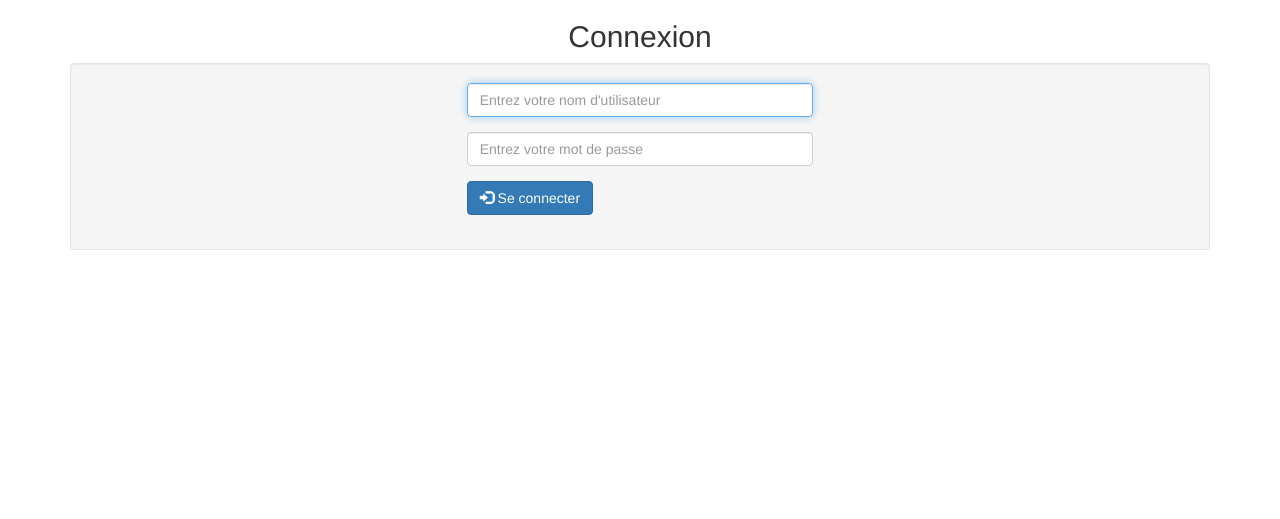
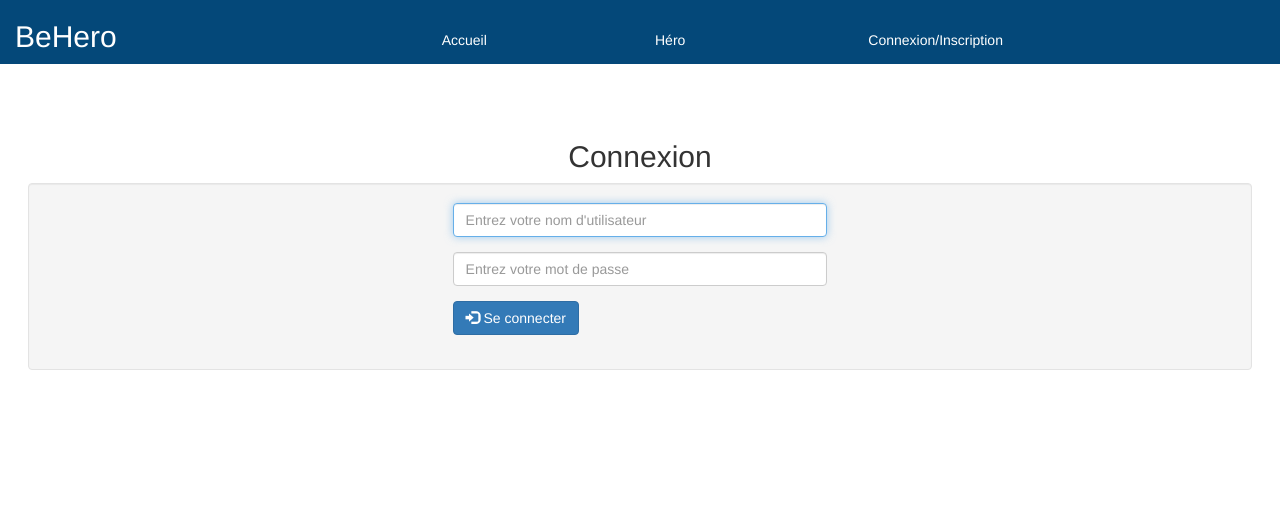
Before and after one commit to MathildeNinous/Projet_MyHeroes_Ninous_Audebert, a PHP site: page /authentification/connexion.php in a window 1280 px wide. Shown: the top 519 px of the page. Run offline with PHP 8.4, Linux system fonts and the light colour scheme.

Commit message:
mise en page

```diff
--- a/connexion.php
+++ b/authentification/connexion.php
@@ -1,11 +1,7 @@
-<!doctype html>
-    <html lang="fr">
-    <head>
-        <meta charset="utf-8">
-        <title>Connexion</title>
-        <link href="lib/bootstrap/css/bootstrap.min.css" rel="stylesheet">
-        <link href="css/style.css" rel="stylesheet">
-    </head>
+<?php
+    require_once '../includes/head.php';
+?>
+
 
     <body>
     <div class="container">
@@ -33,5 +29,26 @@
 
         <script src="lib/jquery/jquery.min.js"></script>
         <script src="lib/bootstrap/js/bootstrap.min.js"></script>
+
+        <!-- Button -->
+<button type="button" class="btn btn-primary" data-bs-toggle="modal" data-bs-target="#popup">Afficher le pop-up</button>
+
+<!-- Pop-up -->
+  <div id="popup" class="modal">
+    <div class="modal-dialog modal-dialog-centered">
+      <div class="modal-content">
+        <div class="modal-header">
+          <p> Entête du pop-up </p>
+        </div>
+        <div class="modal-body">
+          <p> Je suis un magnifique pop-up</p>
+        </div>
+        <div class="modal-footer">
+          <p> Footer du pop-up</p>
+       <button type="button" class="btn btn-secondary" data-dismiss="modal">Fermer le popup</button>
+        </div>
+      </div>
+    </div>
+  </div>
     </body>
 </html>
--- a/inscription.php
+++ b/authentification/inscription.php
@@ -1,4 +1,7 @@
-<?php include("./includes/scripts.php");?>
+<?php
+    include("../includes/scripts.php");
+    require_once '../includes/head.php';
+?>
 
 <!doctype html>
     <html lang="fr">
--- a/css/style.css
+++ b/css/style.css
@@ -1,25 +1,93 @@
+.titre{
+    position:absolute;
+    height: 50%;
+    top: 50px;
+    bottom:0px;
+    left:0;
+    right:0;
+    background-color: #A2D9CE	;
+    text-align: center;
+}
+
+.modal{
+    position: relative;
+}
+.titre *{
+    color:#044879;
+        position: relative;
+        top:25%;
+        bottom: 50%;
+}
+
+.cercle {
+    position:absolute;
+    top:20%;
+    bottom:0;
+    left:40%;
+    right:0;
+    height: 70%;
+    width: 20%;
+    background-color: white;
+    border: 5px solid #A2D9CE;
+    border-radius: 50%;
+}
+
+.container{
+    position:absolute;
+    margin-right:1% ;
+    margin-left:1% ;
+    width: 98%;
+    height: 50%;
+    top:15%;
+    bottom:0;
+    left:0;
+    right:0;
+}
+
+.paragraphe{
+    top:60%;
+}
 
 img {
     border-radius: 30px;
 }
-
+.test{
+    overflow: visible;
+}
 .infoClick{
+    width:20%;
     border-radius: 30px;
     background-color: #A2D9CE	;
     margin : 2px;
     color:black;
     text-align: center;
 }
-
-.navbar a{
+.navbar{
+    background-color: #044879;
+    color: white;
+    top:0;
+    left: 0;
+    width: 100%;
+    margin: 0;
+}
+.container{
+overflow: hidden;
+}
+.navbar a, .navbar p{
+    color: white;
     margin-top:30px;
     margin-bottom:10px;
+
 }
 
-.paragraphe{
+.description{
     border-radius: 30px;
     border:solid 1px lightslategray;
     text-align: center;
+}
+
+.card{
+    margin-left: 10%;
 }
 
 .card-title{
--- a/includes/head.php
+++ b/includes/head.php
@@ -1,4 +1,5 @@
 <?php
+    session_start();
     require_once 'connectBDD.php';?>
 <!doctype html>
 
@@ -11,12 +12,14 @@
         <link href="../css/style.css" rel="stylesheet">
         <title>BeHero </title>
     </head>
-    <headear class = container>
-        <nav class="navbar row navbar-light" style="background-color: #e3f2fd;">
+    <headear>
+        <nav class="navbar navbar-expand-lg navbar-fixed-top row ">
             <h2 class="col-sm-4">BeHero</h2>
-            <a class="col-sm-2" href="index.php">Accueil</a>
+            <a class="col-sm-2" href="../src/index.php">Accueil</a>
             <a class="col-sm-2">Héro</a>
-            <a class="col-sm-2">Connexion</a>
+            <p class="col-sm-2" ><a href="../authentification/connexion.php">Connexion</a><a href="../authentification/inscription.php">/Inscription</a></p>
         </nav>
     </header>
+        <script src="../lib/jquery/jquery.min.js"></script>
+        <script src="../lib/bootstrap/js/bootstrap.min.js"></script>
 </html>
```
Also changed, not shown: authentification/traitementConnexion.php (renamed from traitementConnexion.php, +3 -4 lines), src/histoire.php (+7 -3 lines), src/index.php (+3 -7 lines), src/paragraphe.php (+12 -6 lines), authentification/traitementInscription.php (renamed from traitementInscription.php), js/test.js (added).
